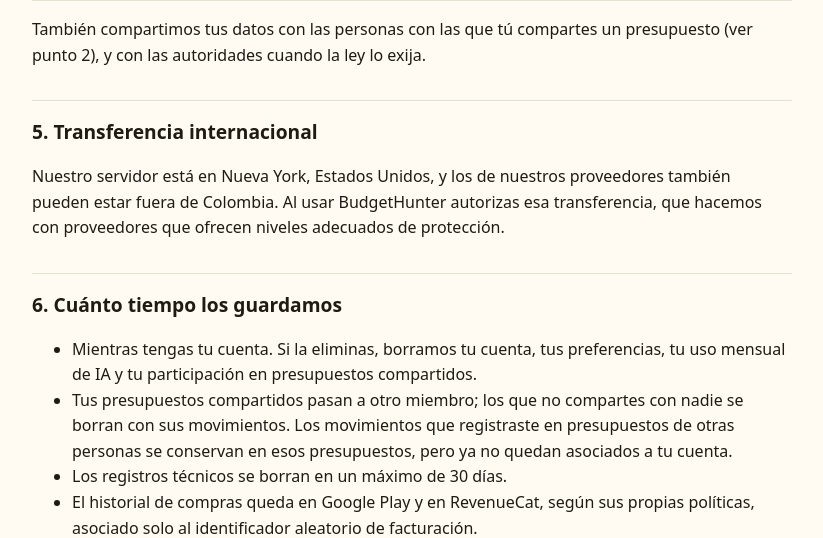
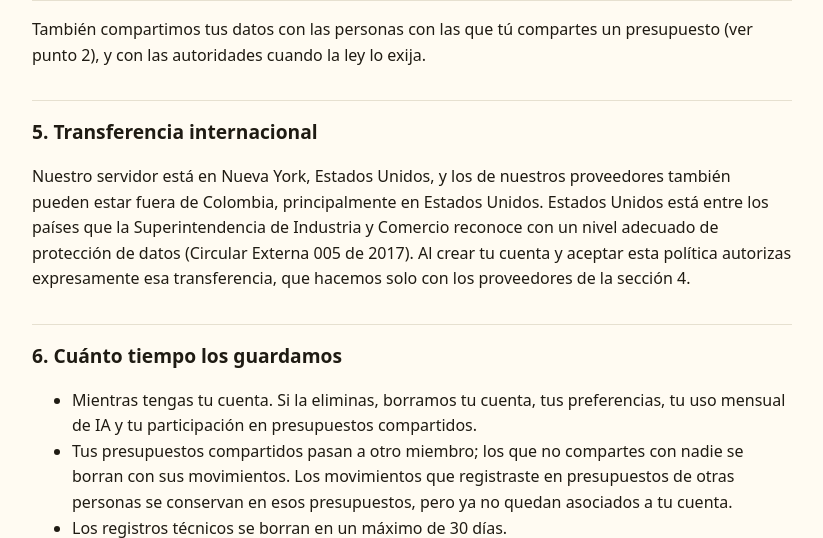
Before and after one commit to KevinMeneses/BudgetHunterBackend, a web app: page /privacidad.html in a window 1280 px wide. Shown: the part 3001-3539 px from the top of the page, without its empty margins (228-1051 px from the left). Run offline with its HTML, style and script files only (its server is not run), Linux system fonts and the light colour scheme; data that the repository does not hold is empty.

Commit message:
Keep addInterceptors' KDoc on it; state the basis for the transfer to the US
Co-Authored-By: Claude Opus 5.5 <noreply@anthropic.com>
Claude-Session: https://claude.ai/code/session_0117FxzEuhj7CJnQmNe6phAY

```diff
--- a/src/main/resources/static/privacidad.html
+++ b/src/main/resources/static/privacidad.html
@@ -119,9 +119,10 @@ afecten legalmente.</p>
 autoridades cuando la ley lo exija.</p>
 
 <h2>5. Transferencia internacional</h2>
-<p>Nuestro servidor está en Nueva York, Estados Unidos, y los de nuestros proveedores también pueden estar fuera de Colombia.
-Al usar BudgetHunter autorizas esa transferencia, que hacemos con proveedores que ofrecen niveles adecuados de
-protección.</p>
+<p>Nuestro servidor está en Nueva York, Estados Unidos, y los de nuestros proveedores también pueden estar fuera de
+Colombia, principalmente en Estados Unidos. Estados Unidos está entre los países que la Superintendencia de Industria y
+Comercio reconoce con un nivel adecuado de protección de datos (Circular Externa 005 de 2017). Al crear tu cuenta y
+aceptar esta política autorizas expresamente esa transferencia, que hacemos solo con los proveedores de la sección 4.</p>
 
 <h2>6. Cuánto tiempo los guardamos</h2>
 <ul>
```
Also changed, not shown: src/main/kotlin/com/budgethunter/config/WebMvcConfig.kt (+5 -5 lines).
